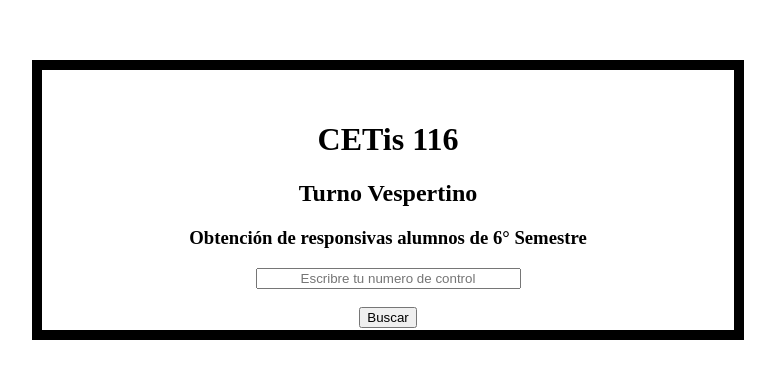
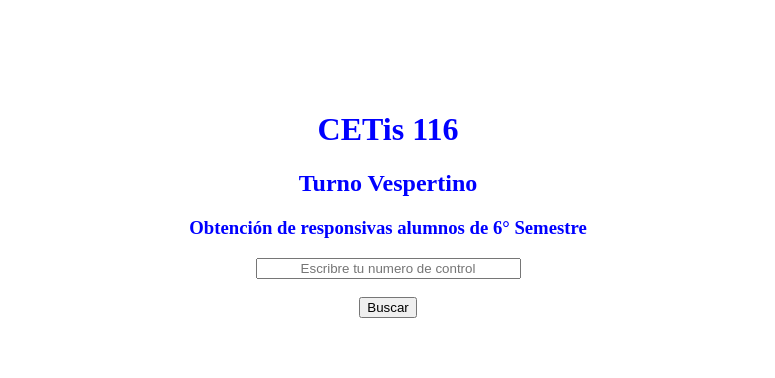
Before and after one commit to REArizaCha/Cetis116-Vespertino, a plain HTML site: page index.html in a window 1280 px wide. Shown: the part 120-498 px from the top of the page, without its empty margins (252-1027 px from the left). Drawn offline with Linux system fonts and the light colour scheme.

Commit message:
Update diseño.css

```diff
--- a/css/diseño.css
+++ b/css/diseño.css
@@ -3,7 +3,6 @@ div {
     height: 200px;
     margin: 180px 50px;
     padding: 30px;
-    border: 10px solid #000;
     text-align: center;
 }
 
@@ -13,3 +12,7 @@ div {
   margin-right: auto;
     text-align: center;
 }
+
+body {
+    color: 	#0000FF;
+}
```
